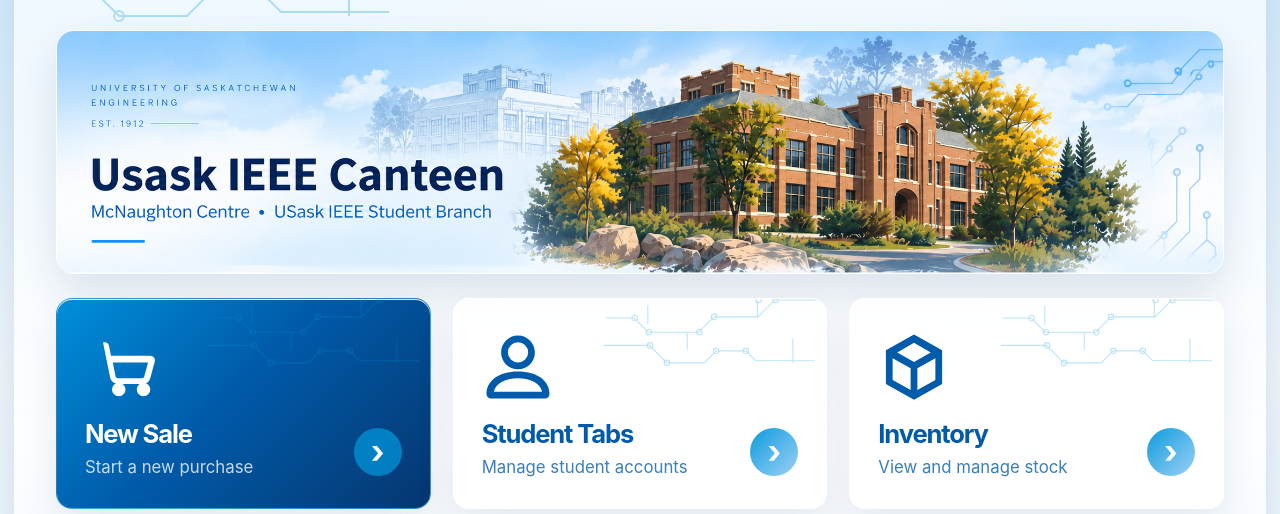
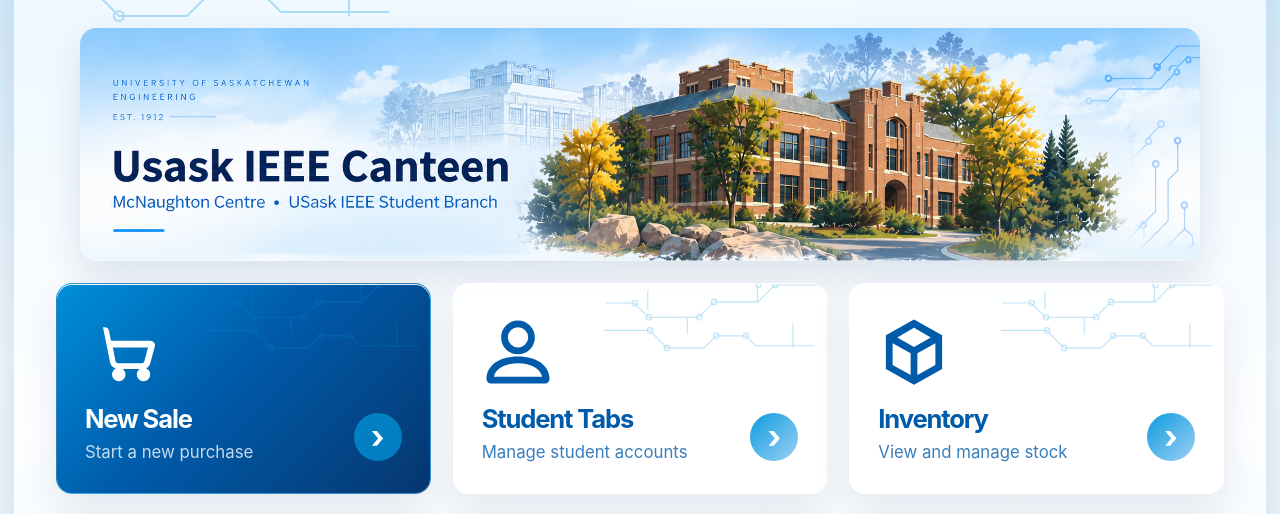
Before and after one commit to Zephyrus-IX/Usask-IEEE-Canteen, a Django app: page / in a window 1280 px wide. Shown: the part 166-680 px from the top of the page. Run offline with Django 5.2, Linux system fonts and the light colour scheme.

Commit message:
fix: center and reduce homepage banner size

```diff
--- a/backend/canteen/static/canteen/app.css
+++ b/backend/canteen/static/canteen/app.css
@@ -133,18 +133,21 @@ main { position: relative; z-index: 2; padding: 0 42px 160px; }
   border: 0;
 }
 .home-hero {
-  margin: 30px 0 24px;
-  overflow: hidden;
-  border-radius: 18px;
-  border: 1px solid rgba(255,255,255,.9);
-  background: #dff3ff;
-  box-shadow: 0 18px 44px rgba(4,36,84,.12);
+  display: flex;
+  justify-content: center;
+  margin: 28px auto 22px;
+  overflow: visible;
 }
-.home-hero picture { display: block; }
+.home-hero picture {
+  display: block;
+  width: min(100%, 1120px);
+}
 .hero-banner {
   display: block;
   width: 100%;
   height: auto;
+  border-radius: 16px;
+  box-shadow: 0 16px 38px rgba(4,36,84,.12);
 }
 h1 { margin: 0; font-size: clamp(2.35rem, 5vw, 4.4rem); line-height: .98; letter-spacing: -.055em; color: #061743; }
 
@@ -256,7 +259,9 @@ button[type="submit"], .button-primary { background: #005baa; color: #fff; borde
   .main-nav { display: none; }
   .mobile-menu { display: block; }
   main { padding: 0 16px 142px; }
-  .home-hero { margin: 16px 0 16px; border-radius: 14px; }
+  .home-hero { margin: 16px auto 16px; }
+  .home-hero picture { width: min(100%, 340px); }
+  .hero-banner { border-radius: 14px; box-shadow: 0 12px 28px rgba(4,36,84,.12); }
   h1 { font-size: 1.72rem; letter-spacing: -.04em; }
   .dashboard-grid { grid-template-columns: 1fr; gap: 12px; margin-top: 12px; }
   .nav-card { min-height: 76px; grid-template-columns: 58px 1fr auto; align-items: center; padding: 14px 16px; border-radius: 12px; }
```
